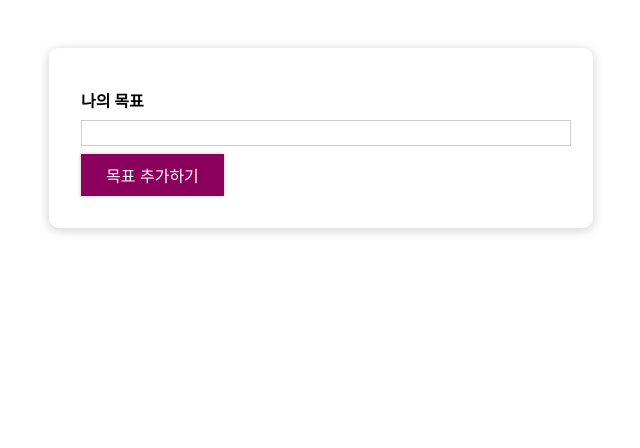
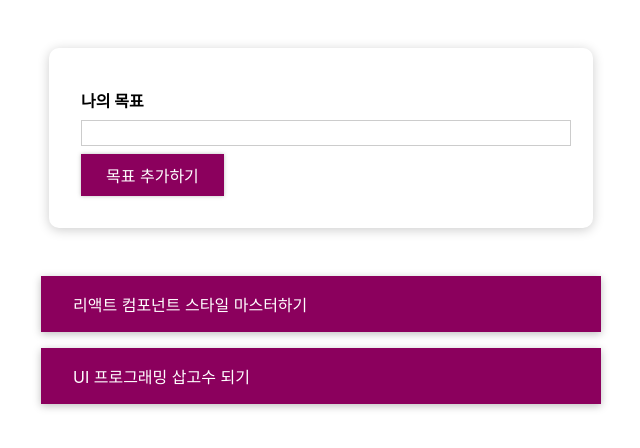
Before and after one commit to Yeom-SeungBin/react-basic-study202405, a React (Create React App) app: page / in a window 1280 px wide. Shown: the top 448 px of the page, without its empty margins (319-959 px from the left). Built offline with nearby package versions, Linux system fonts and the light colour scheme.

Commit message:
목표 설정 App - 기본 기능 (목록, 추가, 삭제)

```diff
--- a/src/App.js
+++ b/src/App.js
@@ -1,19 +1,73 @@
-import React from 'react';
+import React, { useState } from 'react';
 import './App.css';
 import CourseInput from './components/CourseGoals/CourseInput';
 import CourseList from './components/CourseGoals/CourseList';
 
-function App() {
+const DUMMY_DATA = [
+  {
+    id: 'g1',
+    text: '리액트 컴포넌트 스타일 마스터하기',
+  },
+  {
+    id: 'g2',
+    text: 'UI 프로그래밍 삽고수 되기',
+  },
+];
+
+const App = () => {
+  const [goals, setGoals] = useState(DUMMY_DATA);
+
+  // Input에게 전달할 함수
+  const addGoalHandler = (text) => {
+    // console.log('전달받은 텍스트 : ', text);
+    const newGoal = {
+      id: Math.random().toString(),
+      text,
+    };
+
+    // 상태변수(배열) 수정
+    // setGoals([...goals, newGoal]);
+    setGoals((prevGoals) => [...prevGoals, newGoal]);
+  };
+
+  // 삭제 이벤트 핸들러를 CourseItem까지 내려보내야 함.
+  const deleteGoalHandler = (id) => {
+    // console.log('전달된 id :', id);
+    // const updateGoals = [...goals]; // 상태 배열 그대로 복사
+    // const index = updateGoals.findIndex((goal) => goal.id === id);
+    // updateGoals.splice(index, 1);
+    // setGoals(updateGoals);
+
+    // const updateGoals = goals.filter((goal) => goal.id !== id);
+
+    setGoals(goals.filter((goal) => goal.id !== id));
+  };
+
+  // CourseList 조건부 렌더링
+  let listContent = (
+    <p
+      style={{
+        color: 'red',
+        fontSize: '2em',
+        textAlign: 'center',
+      }}
+    >
+      목표를 등록해 주세요!!
+    </p>
+  );
+
+  if (goals.length > 0) {
+    listContent = <CourseList items={goals} onDelete={deleteGoalHandler} />;
+  }
+
   return (
     <div>
       <section id="goal-form">
-        <CourseInput />
+        <CourseInput onAdd={addGoalHandler} />
       </section>
-      <section id="goals">
-        <CourseList />
-      </section>
+      <section id="goals">{listContent}</section>
     </div>
   );
-}
+};
 
 export default App;
--- a/src/components/CourseGoals/CourseInput.js
+++ b/src/components/CourseGoals/CourseInput.js
@@ -1,13 +1,26 @@
-import React from 'react';
+import React, { useState } from 'react';
 import Button from '../UI/Button/Button';
 import './CourseInput.css';
 
-const CourseInput = () => {
+const CourseInput = ({ onAdd }) => {
+  const [enteredText, setEnteredText] = useState('');
+
+  const textChangeHandler = (e) => {
+    setEnteredText(e.target.value);
+  };
+
+  const formSubmitHandler = (e) => {
+    e.preventDefault();
+
+    onAdd(enteredText);
+    setEnteredText('');
+  };
+
   return (
-    <form>
+    <form onSubmit={formSubmitHandler}>
       <div className="form-control">
         <label>나의 목표</label>
-        <input type="text" />
+        <input type="text" onChange={textChangeHandler} value={enteredText} />
       </div>
       <Button type="submit">목표 추가하기</Button>
     </form>
--- /dev/null
+++ b/src/components/CourseGoals/CourseItem.css
@@ -0,0 +1,8 @@
+.goal-item {
+  margin: 1rem 0;
+  background: #8b005d;
+  box-shadow: 0 2px 8px rgba(0, 0, 0, 0.26);
+  color: white;
+  padding: 1rem 2rem;
+  cursor: pointer;
+}
--- /dev/null
+++ b/src/components/CourseGoals/CourseItem.js
@@ -0,0 +1,12 @@
+import React from 'react';
+import './CourseItem.css';
+
+const CourseItem = ({ item, onDelete }) => {
+  return (
+    <li className="goal-item" onClick={() => onDelete(item.id)}>
+      {item.text}
+    </li>
+  );
+};
+
+export default CourseItem;
--- a/src/components/CourseGoals/CourseList.js
+++ b/src/components/CourseGoals/CourseList.js
@@ -1,10 +1,13 @@
 import React from 'react';
 import './CourseList.css';
+import CourseItem from './CourseItem';
 
-const CourseList = () => {
+const CourseList = ({ items, onDelete }) => {
   return (
     <ul className="goal-list">
-      <li></li>
+      {items.map((item) => {
+        return <CourseItem key={item.id} item={item} onDelete={onDelete} />;
+      })}
     </ul>
   );
 };
```
